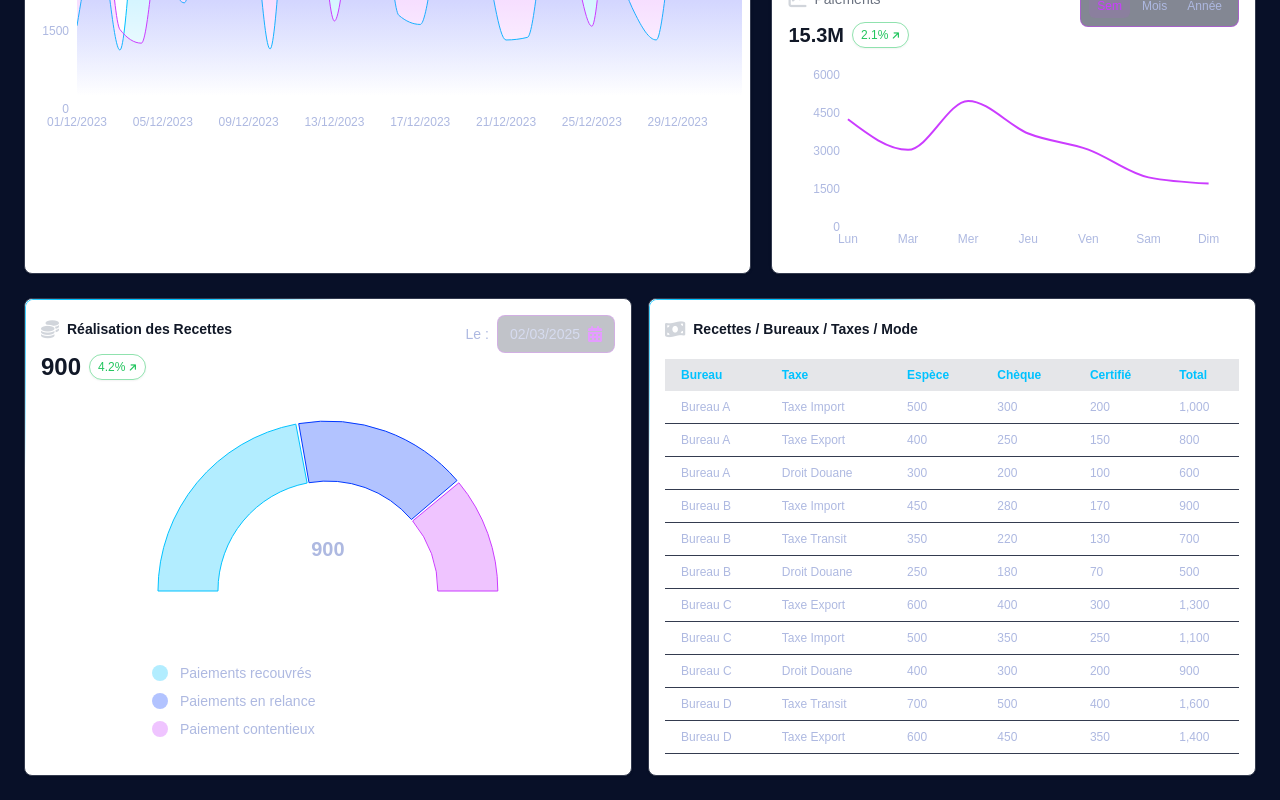
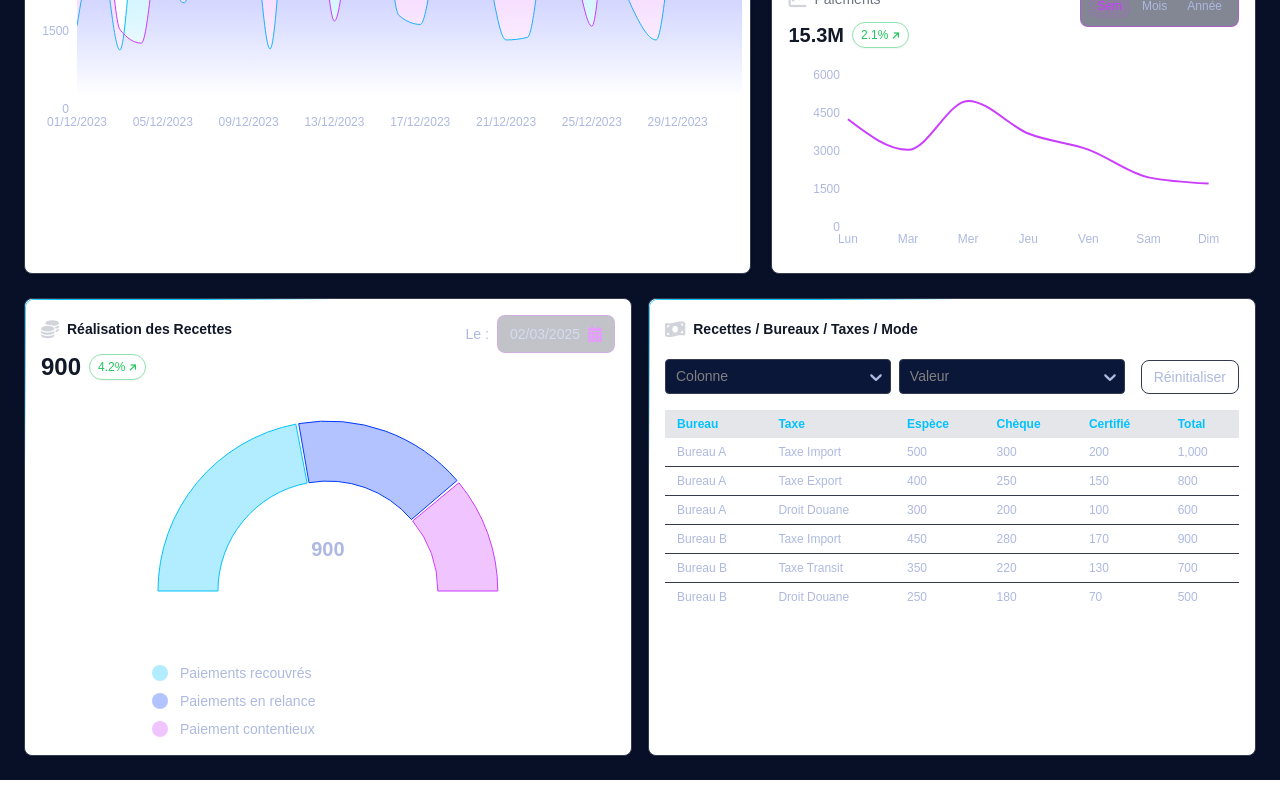
Before and after one commit to Kalixor/djib_2, a React (Vite) app: page / in a window 1280 px wide. Shown: the part 598-1398 px from the top of the page. Built offline with nearby package versions, Linux system fonts and the light colour scheme; a web font is replaced by a local one.

Commit message:
Initial commit from your app

```diff
--- a/src/components/charts/PaymentTableCard.jsx
+++ b/src/components/charts/PaymentTableCard.jsx
@@ -1,27 +1,95 @@
-import { useState } from 'react'
+import { useState, useMemo } from 'react'
+import Select from 'react-select'
 
-export default function PaymentTableCard() {
-  const data = [
-    // Bureau A
+const initialData = [
   { bureau: 'Bureau A', taxe: 'Taxe Import', espece: 500, cheque: 300, certifie: 200, total: 1000 },
   { bureau: 'Bureau A', taxe: 'Taxe Export', espece: 400, cheque: 250, certifie: 150, total: 800 },
   { bureau: 'Bureau A', taxe: 'Droit Douane', espece: 300, cheque: 200, certifie: 100, total: 600 },
-
-    // Bureau B
   { bureau: 'Bureau B', taxe: 'Taxe Import', espece: 450, cheque: 280, certifie: 170, total: 900 },
   { bureau: 'Bureau B', taxe: 'Taxe Transit', espece: 350, cheque: 220, certifie: 130, total: 700 },
   { bureau: 'Bureau B', taxe: 'Droit Douane', espece: 250, cheque: 180, certifie: 70, total: 500 },
-
-    // Bureau C
   { bureau: 'Bureau C', taxe: 'Taxe Export', espece: 600, cheque: 400, certifie: 300, total: 1300 },
   { bureau: 'Bureau C', taxe: 'Taxe Import', espece: 500, cheque: 350, certifie: 250, total: 1100 },
   { bureau: 'Bureau C', taxe: 'Droit Douane', espece: 400, cheque: 300, certifie: 200, total: 900 },
-
-    // Bureau D
   { bureau: 'Bureau D', taxe: 'Taxe Transit', espece: 700, cheque: 500, certifie: 400, total: 1600 },
   { bureau: 'Bureau D', taxe: 'Taxe Export', espece: 600, cheque: 450, certifie: 350, total: 1400 },
   { bureau: 'Bureau D', taxe: 'Droit Douane', espece: 500, cheque: 400, certifie: 300, total: 1200 }
 ]
+
+const customStyles = {
+  control: (provided) => ({
+    ...provided,
+    backgroundColor: '#0b1739',
+    borderColor: '#343b4f',
+    color: '#aeb9e1',
+    minHeight: '32px',
+    boxShadow: 'none',
+    fontSize: '0.875rem',
+    '&:hover': {
+      borderColor: '#cb3cff'
+    }
+  }),
+  menu: (provided) => ({
+    ...provided,
+    backgroundColor: '#0b1739',
+    borderColor: '#343b4f',
+    fontSize: '0.875rem'
+  }),
+  option: (provided, state) => ({
+    ...provided,
+    backgroundColor: state.isSelected ? '#cb3cff' : state.isFocused ? '#cb3cff20' : 'transparent',
+    color: state.isSelected ? '#fff' : '#aeb9e1',
+    fontSize: '0.875rem',
+    '&:hover': {
+      backgroundColor: '#cb3cff40'
+    }
+  }),
+  singleValue: (provided) => ({
+    ...provided,
+    color: '#aeb9e1',
+    fontSize: '0.875rem'
+  }),
+  input: (provided) => ({
+    ...provided,
+    color: '#aeb9e1',
+    fontSize: '0.875rem'
+  }),
+  indicatorSeparator: () => ({
+    display: 'none'
+  }),
+  dropdownIndicator: (provided) => ({
+    ...provided,
+    color: '#aeb9e1',
+    padding: '4px',
+    '&:hover': {
+      color: '#cb3cff'
+    }
+  })
+}
+
+export default function PaymentTableCard() {
+  const [filterColumn, setFilterColumn] = useState(null)
+  const [filterValue, setFilterValue] = useState(null)
+
+  const columnOptions = [
+    { value: 'bureau', label: 'Bureau' },
+    { value: 'taxe', label: 'Taxe' }
+  ]
+
+  const getUniqueValues = (column) => {
+    const values = new Set(initialData.map(item => item[column]))
+    return Array.from(values).map(value => ({ value, label: value }))
+  }
+
+  const filteredData = useMemo(() => {
+    if (!filterColumn || !filterValue) return initialData
+    return initialData.filter(item => item[filterColumn] === filterValue.value)
+  }, [filterColumn, filterValue])
+
+  const handleResetFilters = () => {
+    setFilterColumn(null)
+    setFilterValue(null)
+  }
 
   return (
     <div className="bg-white dark:bg-card p-4 rounded-lg shadow border border-[#343b4f] transition-all duration-300 relative">
@@ -38,7 +106,7 @@ export default function PaymentTableCard() {
         <div className="bg-white dark:bg-card w-full h-full rounded-lg" />
       </div>
 
-      {/* Header */}
+      {/* Header avec logo */}
       <div className="flex justify-between items-start mb-4">
         <div className="flex flex-col gap-2">
           <div className="flex items-center gap-2">
@@ -50,31 +118,64 @@ export default function PaymentTableCard() {
         </div>
       </div>
 
-      {/* Table with vertical scroll */}
-      <div className="overflow-x-auto max-h-[400px] overflow-y-auto scrollbar-thin scrollbar-thumb-[#00c2ff]/50 scrollbar-track-[#343b4f]/20">
-        <table className="w-full text-sm text-left text-card-text">
-          <thead className="text-xs sticky top-0 bg-brand-800/10 backdrop-blur-sm">
+      {/* Filters */}
+      <div className="flex items-center gap-4 mb-4">
+        <div className="flex-1 flex gap-2">
+          <Select
+            options={columnOptions}
+            value={columnOptions.find(opt => opt.value === filterColumn)}
+            onChange={(option) => {
+              setFilterColumn(option?.value)
+              setFilterValue(null)
+            }}
+            placeholder="Colonne"
+            styles={customStyles}
+            className="flex-1"
+          />
+          <Select
+            options={filterColumn ? getUniqueValues(filterColumn) : []}
+            value={filterValue}
+            onChange={setFilterValue}
+            isDisabled={!filterColumn}
+            placeholder="Valeur"
+            styles={customStyles}
+            className="flex-1"
+          />
+        </div>
+
+        <button
+          onClick={handleResetFilters}
+          className="px-3 py-1.5 text-sm text-card-text hover:text-[#cb3cff] transition-colors border border-[#343b4f] rounded-lg hover:border-[#cb3cff]"
+        >
+          Réinitialiser
+        </button>
+      </div>
+
+      {/* Table */}
+      <div className="overflow-x-auto max-h-[200px] overflow-y-auto scrollbar-thin scrollbar-thumb-[#00c2ff]/50 scrollbar-track-[#343b4f]/20">
+        <table className="w-full text-xs text-left text-card-text">
+          <thead className="sticky top-0 bg-brand-800/10 backdrop-blur-sm">
             <tr>
-              <th scope="col" className="px-4 py-2 text-[#00c2ff] sticky top-0">Bureau</th>
-              <th scope="col" className="px-4 py-2 text-[#00c2ff] sticky top-0">Taxe</th>
-              <th scope="col" className="px-4 py-2 text-[#00c2ff] sticky top-0">Espèce</th>
-              <th scope="col" className="px-4 py-2 text-[#00c2ff] sticky top-0">Chèque</th>
-              <th scope="col" className="px-4 py-2 text-[#00c2ff] sticky top-0">Certifié</th>
-              <th scope="col" className="px-4 py-2 text-[#00c2ff] sticky top-0">Total</th>
+              <th scope="col" className="px-3 py-1.5 text-[#00c2ff]">Bureau</th>
+              <th scope="col" className="px-3 py-1.5 text-[#00c2ff]">Taxe</th>
+              <th scope="col" className="px-3 py-1.5 text-[#00c2ff]">Espèce</th>
+              <th scope="col" className="px-3 py-1.5 text-[#00c2ff]">Chèque</th>
+              <th scope="col" className="px-3 py-1.5 text-[#00c2ff]">Certifié</th>
+              <th scope="col" className="px-3 py-1.5 text-[#00c2ff]">Total</th>
             </tr>
           </thead>
           <tbody>
-            {data.map((item, index) => (
+            {filteredData.map((item, index) => (
               <tr
                 key={index}
                 className="border-b border-[#343b4f] hover:bg-[#ce68fd]/10 transition-colors"
               >
-                <td className="px-4 py-2 text-xs font-medium">{item.bureau}</td>
-                <td className="px-4 py-2 text-xs">{item.taxe}</td>
-                <td className="px-4 py-2 text-xs">{item.espece.toLocaleString()}</td>
-                <td className="px-4 py-2 text-xs">{item.cheque.toLocaleString()}</td>
-                <td className="px-4 py-2 text-xs">{item.certifie.toLocaleString()}</td>
-                <td className="px-4 py-2 text-xs font-medium">
+                <td className="px-3 py-1.5 font-medium">{item.bureau}</td>
+                <td className="px-3 py-1.5">{item.taxe}</td>
+                <td className="px-3 py-1.5">{item.espece.toLocaleString()}</td>
+                <td className="px-3 py-1.5">{item.cheque.toLocaleString()}</td>
+                <td className="px-3 py-1.5">{item.certifie.toLocaleString()}</td>
+                <td className="px-3 py-1.5 font-medium">
                   {item.total.toLocaleString()}
                 </td>
               </tr>
```
Also changed, not shown: package.json (+4 -3 lines), 1 other file (tests, documents, lock files or other folders). Lines whose indentation alone changed are shown as unchanged.
